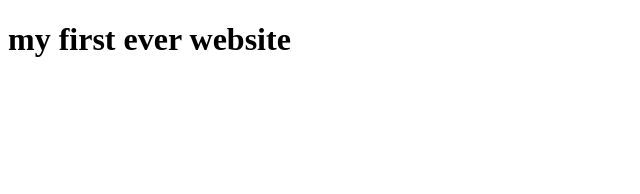
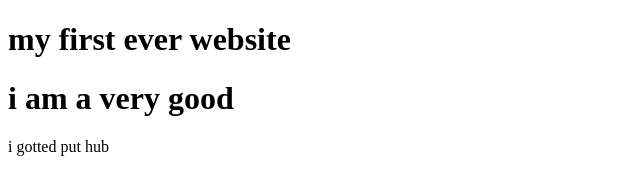
Before and after one commit to Kawser420/my-frist-website, a plain HTML site: page index.html in a window 1280 px wide. Shown: the whole page, without its empty margins (0-640 px from the left). Drawn offline with Linux system fonts and the light colour scheme.

Commit message:
Learned Github

```diff
--- a/index.html
+++ b/index.html
@@ -3,9 +3,12 @@
 <head>
     <meta charset="UTF-8">
     <meta name="viewport" content="width=device-width, initial-scale=1.0">
-    <title>Document</title>
+    <title>My-first-website</title>
 </head>
 <body>
     <h1>my first ever website</h1>
+    <h1>i am a very good</h1>
+    <p>i gotted put hub </p>
+
 </body>
 </html>
```
